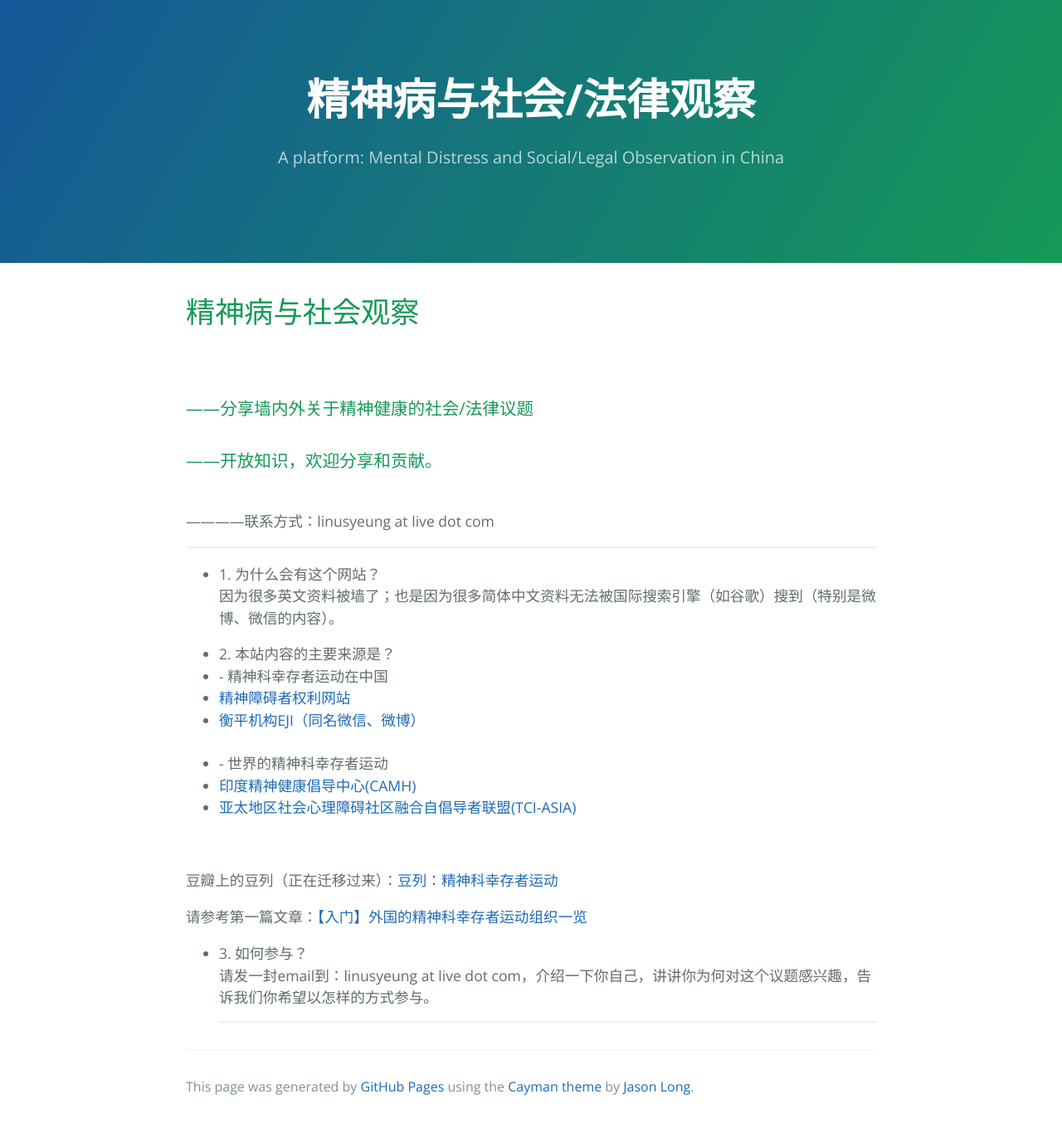
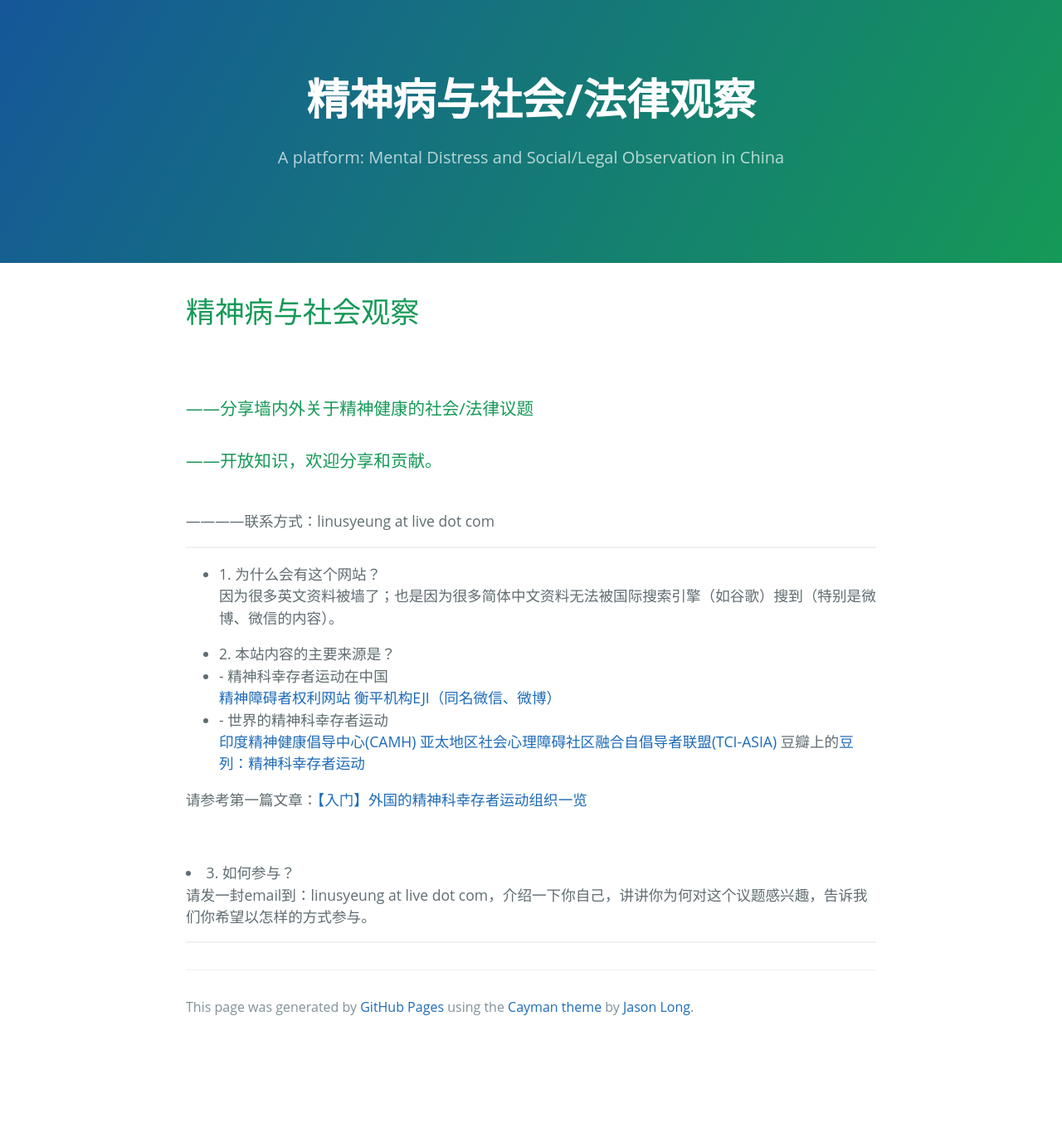
Before and after one commit to mdrights/mdrights.github.io, a Jekyll site: the page index.html, which Jekyll copies as it is, in a window 1280 px wide. Shown: the whole page at 83% size. Built offline with Jekyll 4.4.1, drawn with Linux system fonts in a browser that asks for light colours; after the commit the page ends 1258 px from its top, so only the background shows below that.

Commit message:
Update index.html

```diff
--- a/index.html
+++ b/index.html
@@ -5,7 +5,7 @@
     <title>精神病与社会/法律观察 by mdrights</title>
     <meta name="viewport" content="width=device-width, initial-scale=1">
     <link rel="stylesheet" type="text/css" href="stylesheets/normalize.css" media="screen">
-    <link href='https://fonts.googleapis.com/css?family=Open+Sans:400,700' rel='stylesheet' type='text/css'>
+
     <link rel="stylesheet" type="text/css" href="stylesheets/stylesheet.css" media="screen">
     <link rel="stylesheet" type="text/css" href="stylesheets/github-light.css" media="screen">
   </head>
@@ -42,25 +42,20 @@
 <ul>
 <li>2. 本站内容的主要来源是？</li>
 <li>- 精神科幸存者运动在中国</li>
-<li><a href="http://www.mdrights.org">精神障碍者权利网站</a></li>
-<li><a href="http://www.ejichina.org">衡平机构EJI（同名微信、微博）</a></li>
+    <a href="http://www.mdrights.org">精神障碍者权利网站</a>
+    <a href="http://www.ejichina.org">衡平机构EJI（同名微信、微博）</a>
 <br>
 <li>- 世界的精神科幸存者运动</li>
-<li><a href="https://www.camh.com">印度精神健康倡导中心(CAMH)</a></li>
-<li><a href="https://transformingcommunitiesforinclusion.wordpress.com/">亚太地区社会心理障碍社区融合自倡导者联盟(TCI-ASIA)</a></li>
+    <a href="https://www.camh.com">印度精神健康倡导中心(CAMH)</a>
+    <a href="https://transformingcommunitiesforinclusion.wordpress.com/">亚太地区社会心理障碍社区融合自倡导者联盟(TCI-ASIA)</a>
+    豆瓣上的<a href="http://www.douban.com/doulist/37393203/">豆列：精神科幸存者运动</a>
 </ul>
-
-<p><br></p>
-
-<p>
-豆瓣上的豆列（正在迁移过来）：<a href="http://www.douban.com/doulist/37393203/">豆列：精神科幸存者运动</a>
-</p>
 
 <p>
 请参考第一篇文章：<a href="http://mdrights.github.io/mirror-CN/pages/glance-western-pso">【入门】外国的精神科幸存者运动组织一览</a>
 </p>
 
-<p></p><ul>
+<p><br></p>
 <li>3. 如何参与？</li>
 请发一封email到：linusyeung at live dot com，介绍一下你自己，讲讲你为何对这个议题感兴趣，告诉我们你希望以怎样的方式参与。
 <br>
```
